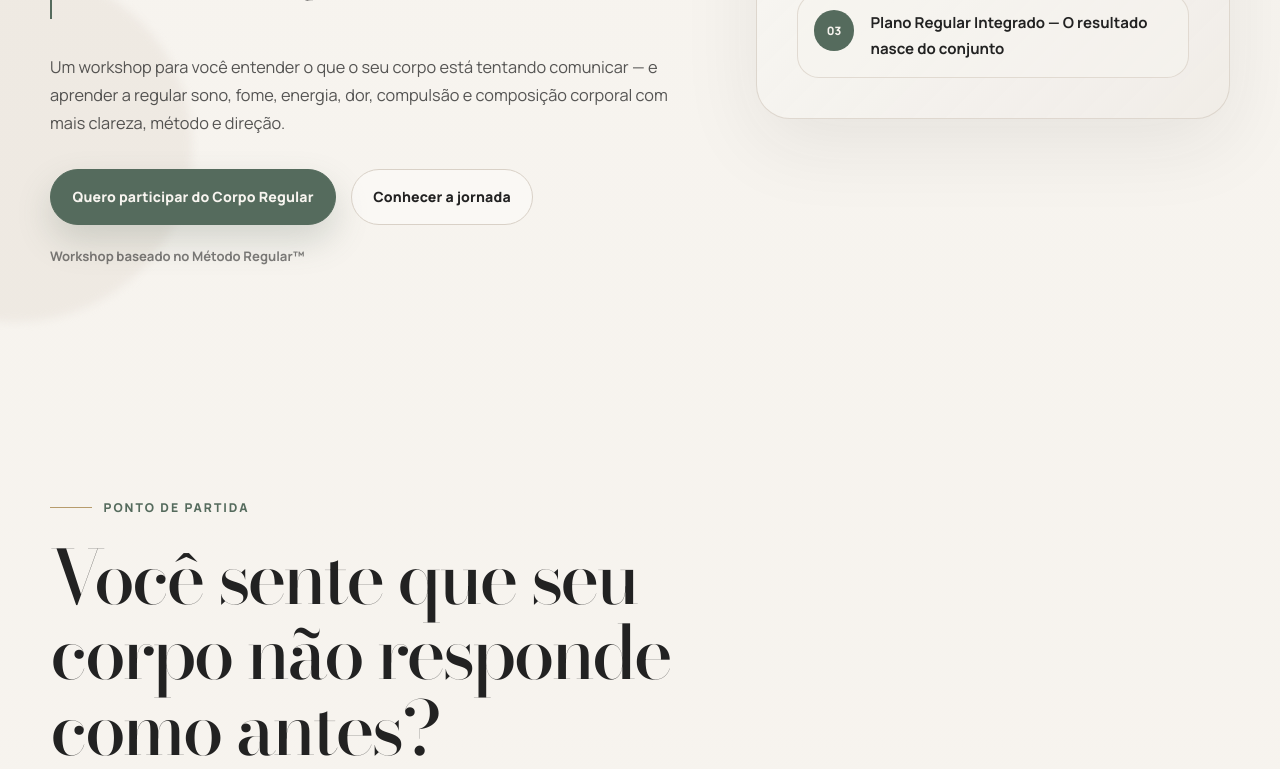
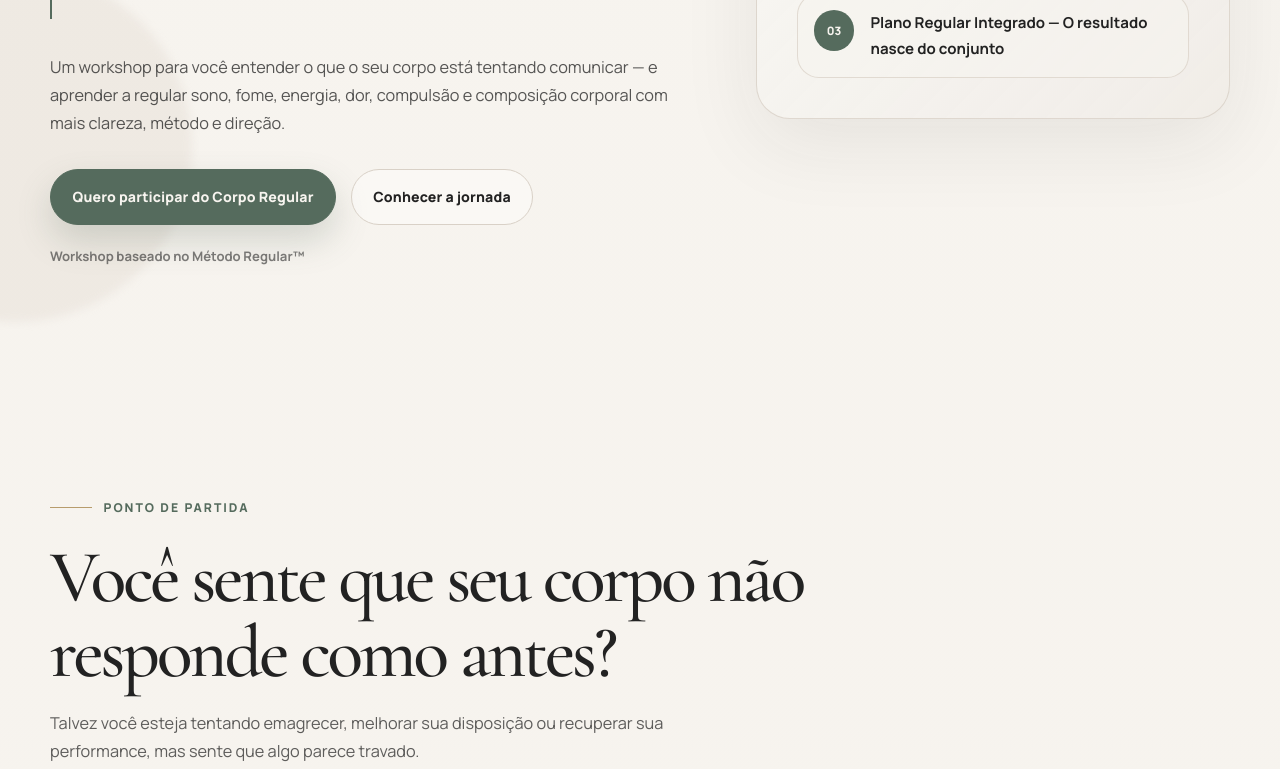
Before and after one commit to docsjr/wshop, a plain HTML site: page index.html in a window 1280 px wide. Shown: the part 779-1548 px from the top of the page. Drawn offline with nearby package versions, Linux system fonts and the light colour scheme.

```diff
--- a/assets/css/styles.css
+++ b/assets/css/styles.css
@@ -1,5 +1,4 @@
-@import url("https://fonts.googleapis.com/css2?family=Bodoni+Moda:opsz,wght@6..96,400;6..96,500;6..96,600;6..96,700&family=Manrope:wght@400;500;600;700;800&display=swap");
-
+@import url("https://fonts.googleapis.com/css2?family=Cormorant+Garamond:wght@400;500;600;700&family=Manrope:wght@400;500;600;700;800&display=swap");
 :root {
   --color-off-white: #f7f4ef;
   --color-graphite: #222222;
@@ -11,7 +10,7 @@
   --color-white: #ffffff;
   --color-soft-black: #151515;
 
-  --font-title: "Bodoni Moda", serif;
+ --font-title: "Cormorant Garamond", serif;
   --font-body: "Manrope", sans-serif;
 
   --container: 1180px;
```
